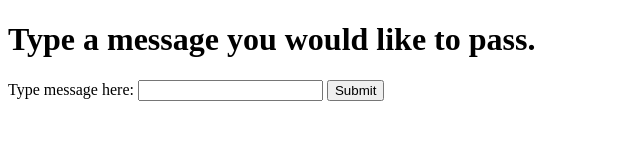
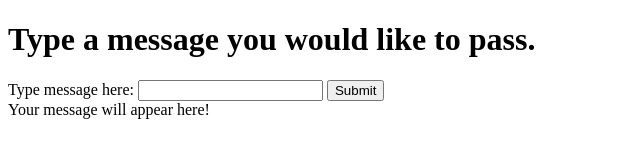
Before and after one commit to VLOrozco/javascript-pass-the-message, a plain HTML site: page index.html in a window 1280 px wide. Shown: the whole page, without its empty margins (0-640 px from the left). Drawn offline with Linux system fonts and the light colour scheme; a web font is replaced by a local one.

Commit message:
Added message display section

```diff
--- a/index.html
+++ b/index.html
@@ -34,6 +34,8 @@
 
   </form>
 
+  <!-- message display -->
+  <span id="message">Your message will appear here!</span>
 
 </body>
 </html>
```
